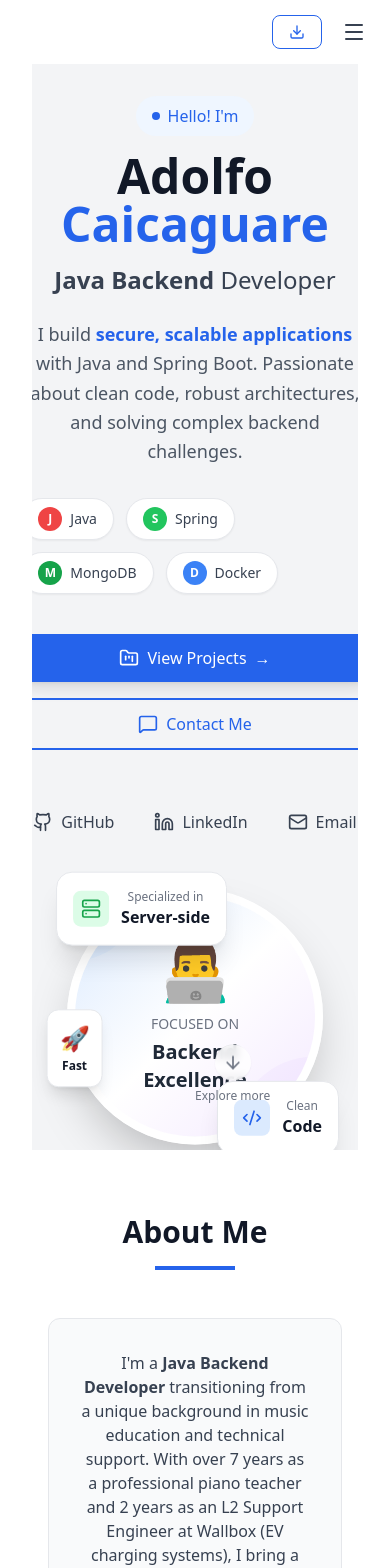
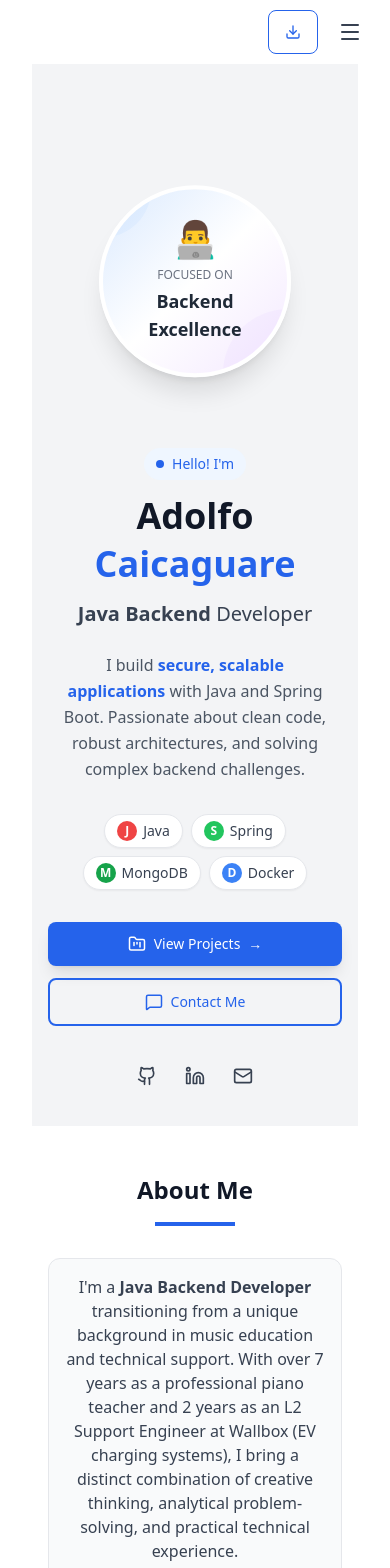
Before and after one commit to adolcc/spring-react-portfolio, a React (Vite) app: page / in a window 390 px wide. Shown: the top 1568 px of the page. Built offline with nearby package versions, Linux system fonts and the light colour scheme.

Commit message:
feat: movile adjustment

```diff
--- a/src/App.jsx
+++ b/src/App.jsx
@@ -10,7 +10,7 @@ function App() {
   return (
     <div className="min-h-screen bg-gray-100">
       <Header />
-      <main className="pt-16">
+      <main className="pt-16 md:pt-0">
         <Hero />
         <About />
         <Projects />
--- a/src/components/About.jsx
+++ b/src/components/About.jsx
@@ -2,18 +2,18 @@ import React from "react";
 
 export default function About() {
   return (
-    <section id="about" className="py-16 px-4 bg-white">
+    <section id="about" className="py-12 md:py-16 px-4 md:px-6 bg-white">
       <div className="max-w-4xl mx-auto">
         {/* Título */}
-        <div className="text-center mb-12">
-          <h2 className="text-3xl md:text-4xl font-bold text-gray-900 mb-4">
+        <div className="text-center mb-8 md:mb-12">
+          <h2 className="text-2xl md:text-4xl font-bold text-gray-900 mb-4">
             About Me
           </h2>
           <div className="w-20 h-1 bg-blue-600 mx-auto"></div>
         </div>
 
         {/* Contenido simple */}
-        <div className="bg-gray-50 rounded-xl p-8 md:p-10 border border-gray-200">
+        <div className="bg-gray-50 rounded-xl p-4 md:p-10 border border-gray-200">
           <div className="prose prose-lg max-w-none text-gray-700">
             <p className="mb-4">
               I'm a <strong>Java Backend Developer</strong> transitioning from a
--- a/src/components/Contact.jsx
+++ b/src/components/Contact.jsx
@@ -26,7 +26,7 @@ export default function Contact() {
       icon: <Linkedin size={24} />,
       title: "LinkedIn",
       value: "linkedin.com/in/yourusername",
-      href: "https://linkedin.com/in/yourusername",
+      href: "www.linkedin.com/in/adolfo-caicaguare",
       description: "Professional profile & experience",
       color: "from-blue-600 to-blue-800",
       buttonText: "Connect",
@@ -35,7 +35,7 @@ export default function Contact() {
       icon: <Github size={24} />,
       title: "GitHub",
       value: "github.com/yourusername",
-      href: "https://github.com/yourusername",
+      href: "https://github.com/adolcc",
       description: "Projects & code repositories",
       color: "from-gray-800 to-gray-900",
       buttonText: "View Code",
@@ -75,7 +75,7 @@ export default function Contact() {
         </div>
 
         {/* Main Contact Cards */}
-        <div className="grid md:grid-cols-3 gap-8 mb-16">
+        <div className="grid grid-cols-1 md:grid-cols-3 gap-4 mb-12">
           {contactInfo.map((contact, index) => (
             <div
               key={index}
@@ -120,7 +120,7 @@ export default function Contact() {
         </div>
 
         {/* Quick Info & CV Download */}
-        <div className="grid lg:grid-cols-3 gap-8">
+        <div className="grid grid-cols-1 lg:grid-cols-3 gap-4">
           {/* Quick Info */}
           <div className="lg:col-span-2">
             <div className="bg-gray-800 rounded-2xl p-8 h-full">
--- a/src/components/Header.jsx
+++ b/src/components/Header.jsx
@@ -63,7 +63,7 @@ export default function Header() {
               <a
                 key={item.name}
                 href={item.href}
-                className="flex items-center gap-2 px-4 py-2 text-gray-700 hover:text-blue-600 hover:bg-blue-50 rounded-lg transition-all duration-200 font-medium text-sm"
+                className="flex items-center gap-1 px-3 py-2 text-gray-700 hover:text-blue-600 hover:bg-blue-50 rounded-lg transition-all duration-200 font-medium text-sm"
               >
                 {item.icon}
                 <span>{item.name}</span>
--- a/src/components/Hero.jsx
+++ b/src/components/Hero.jsx
@@ -20,7 +20,7 @@ export default function Hero() {
     },
     {
       icon: <Linkedin size={20} />,
-      href: "https://linkedin.com/in/yourusername",
+      href: "https://github.com/adolcc",
       label: "LinkedIn",
     },
     {
@@ -40,20 +40,20 @@ export default function Hero() {
   return (
     <section
       id="home"
-      className="min-h-screen flex flex-col justify-center relative overflow-hidden px-4"
+      className="min-h-screen flex flex-col justify-center relative overflow-hidden px-4 pt-16 md:pt-0"
     >
       {/* Background gradient */}
       <div className="absolute inset-0 bg-gradient-to-br from-blue-50 via-white to-gray-50 -z-10"></div>
 
-      {/* Animated blobs */}
+      {/* Animated blobs - Reducir en móvil */}
       <div className="absolute inset-0 -z-10 opacity-10">
-        <div className="absolute top-20 left-10 w-72 h-72 bg-blue-300 rounded-full mix-blend-multiply filter blur-xl opacity-70 animate-blob"></div>
-        <div className="absolute top-40 right-10 w-72 h-72 bg-amber-300 rounded-full mix-blend-multiply filter blur-xl opacity-70 animate-blob animation-delay-2000"></div>
-        <div className="absolute -bottom-8 left-20 w-72 h-72 bg-purple-300 rounded-full mix-blend-multiply filter blur-xl opacity-70 animate-blob animation-delay-4000"></div>
+        <div className="absolute top-20 left-4 w-48 h-48 md:w-72 md:h-72 bg-blue-300 rounded-full mix-blend-multiply filter blur-xl opacity-70 animate-blob"></div>
+        <div className="absolute top-40 right-4 w-48 h-48 md:w-72 md:h-72 bg-amber-300 rounded-full mix-blend-multiply filter blur-xl opacity-70 animate-blob animation-delay-2000"></div>
+        <div className="absolute -bottom-8 left-10 w-48 h-48 md:w-72 md:h-72 bg-purple-300 rounded-full mix-blend-multiply filter blur-xl opacity-70 animate-blob animation-delay-4000"></div>
       </div>
 
-      {/* Floating tech icons */}
-      <div className="absolute inset-0 -z-10 overflow-hidden">
+      {/* Floating tech icons - Ocultar algunos en móvil */}
+      <div className="hidden md:block absolute inset-0 -z-10 overflow-hidden">
         <div className="absolute top-1/4 left-1/4 animate-float-slow">
           <Code2 className="text-blue-200/30" size={40} />
         </div>
@@ -65,32 +65,32 @@ export default function Hero() {
         </div>
       </div>
 
-      <div className="max-w-7xl mx-auto w-full">
-        <div className="flex flex-col lg:flex-row items-center justify-between gap-12 lg:gap-20">
-          {/* Text content */}
-          <div className="lg:w-1/2 text-center lg:text-left">
+      <div className="max-w-7xl mx-auto w-full py-8 md:py-0">
+        <div className="flex flex-col lg:flex-row items-center justify-between gap-8 lg:gap-20">
+          {/* Text content - Orden primero en móvil */}
+          <div className="w-full lg:w-1/2 text-center lg:text-left order-2 lg:order-1">
             {/* Greeting */}
-            <div className="inline-flex items-center gap-2 text-blue-600 font-medium mb-4 animate-fade-in px-4 py-2 bg-blue-50 rounded-full">
+            <div className="inline-flex items-center gap-2 text-blue-600 font-medium mb-4 animate-fade-in px-3 py-1.5 bg-blue-50 rounded-full text-sm md:text-base">
               <div className="w-2 h-2 bg-blue-600 rounded-full"></div>
               Hello! I'm
             </div>
 
-            {/* Name */}
-            <h1 className="text-5xl md:text-7xl lg:text-8xl font-bold text-gray-900 mb-4 animate-slide-up">
+            {/* Name - Texto más pequeño en móvil */}
+            <h1 className="text-4xl md:text-5xl lg:text-7xl font-bold text-gray-900 mb-4 animate-slide-up">
               Adolfo
-              <span className="block text-blue-600">Caicaguare</span>
+              <span className="block text-blue-600 mt-2">Caicaguare</span>
             </h1>
 
             {/* Title */}
             <div className="flex items-center justify-center lg:justify-start gap-3 mb-6 animate-fade-in-delay">
-              <div className="hidden sm:block w-12 h-1 bg-blue-600 rounded-full"></div>
-              <h2 className="text-2xl md:text-3xl text-gray-700">
+              <div className="hidden md:block w-8 lg:w-12 h-1 bg-blue-600 rounded-full"></div>
+              <h2 className="text-xl md:text-2xl lg:text-3xl text-gray-700">
                 <span className="font-semibold">Java Backend</span> Developer
               </h2>
             </div>
 
             {/* Description */}
-            <p className="text-lg md:text-xl text-gray-600 max-w-2xl mb-8 animate-fade-in-delay-2 leading-relaxed">
+            <p className="text-base md:text-lg lg:text-xl text-gray-600 max-w-2xl mb-8 animate-fade-in-delay-2 leading-relaxed px-2 md:px-0">
               I build{" "}
               <span className="font-semibold text-blue-600">
                 secure, scalable applications
@@ -99,15 +99,15 @@ export default function Hero() {
               architectures, and solving complex backend challenges.
             </p>
 
-            {/* Tech badges */}
-            <div className="flex flex-wrap gap-3 mb-10 animate-fade-in-delay-2">
+            {/* Tech badges - Ajustar tamaño */}
+            <div className="flex flex-wrap gap-2 mb-8 animate-fade-in-delay-2 justify-center lg:justify-start">
               {techBadges.map((badge, index) => (
                 <div
                   key={index}
-                  className="flex items-center gap-2 px-4 py-2 bg-white border border-gray-200 rounded-full shadow-sm"
+                  className="flex items-center gap-1.5 px-3 py-1.5 bg-white border border-gray-200 rounded-full shadow-sm"
                 >
                   <div
-                    className={`w-6 h-6 ${badge.color} rounded-full flex items-center justify-center`}
+                    className={`w-5 h-5 ${badge.color} rounded-full flex items-center justify-center`}
                   >
                     <span className="text-white text-xs font-bold">
                       {badge.icon}
@@ -120,13 +120,13 @@ export default function Hero() {
               ))}
             </div>
 
-            {/* Action buttons */}
-            <div className="flex flex-col sm:flex-row gap-4 mb-12 animate-fade-in-delay-3">
+            {/* Action buttons - Stack vertical en móvil */}
+            <div className="flex flex-col sm:flex-row gap-3 mb-8 animate-fade-in-delay-3">
               <a
                 href="#projects"
-                className="group flex-1 sm:flex-initial flex items-center justify-center gap-2 px-8 py-3 bg-blue-600 text-white font-medium rounded-lg hover:bg-blue-700 transition-all duration-300 shadow-lg hover:shadow-xl"
+                className="group flex items-center justify-center gap-2 px-6 py-3 bg-blue-600 text-white font-medium rounded-lg hover:bg-blue-700 transition-all duration-300 shadow-lg hover:shadow-xl text-sm md:text-base"
               >
-                <FolderKanban size={20} />
+                <FolderKanban size={18} />
                 View Projects
                 <span className="group-hover:translate-x-1 transition-transform">
                   →
@@ -134,84 +134,92 @@ export default function Hero() {
               </a>
               <a
                 href="#contact"
-                className="group flex-1 sm:flex-initial flex items-center justify-center gap-2 px-8 py-3 border-2 border-blue-600 text-blue-600 font-medium rounded-lg hover:bg-blue-50 transition-all duration-300"
+                className="group flex items-center justify-center gap-2 px-6 py-3 border-2 border-blue-600 text-blue-600 font-medium rounded-lg hover:bg-blue-50 transition-all duration-300 text-sm md:text-base"
               >
-                <MessageSquare size={20} />
+                <MessageSquare size={18} />
                 Contact Me
               </a>
             </div>
 
-            {/* Social links */}
-            <div className="flex items-center justify-center lg:justify-start gap-4 animate-fade-in-delay-4">
+            {/* Social links - Más compacto en móvil */}
+            <div className="flex items-center justify-center lg:justify-start gap-3 animate-fade-in-delay-4">
               {socialLinks.map((link, index) => (
                 <a
                   key={index}
                   href={link.href}
                   target="_blank"
                   rel="noopener noreferrer"
-                  className="group flex items-center gap-2 text-gray-700 hover:text-blue-600 transition-colors duration-200 p-3 hover:bg-blue-50 rounded-xl"
+                  className="group flex items-center gap-1.5 text-gray-700 hover:text-blue-600 transition-colors duration-200 p-2 hover:bg-blue-50 rounded-lg text-sm"
                   aria-label={link.label}
                 >
                   <div className="group-hover:scale-110 transition-transform">
                     {link.icon}
                   </div>
-                  <span className="font-medium">{link.label}</span>
+                  <span className="font-medium hidden sm:inline">
+                    {link.label}
+                  </span>
                 </a>
               ))}
             </div>
           </div>
 
-          {/* Avatar/Visual section */}
-          <div className="lg:w-1/2 flex justify-center animate-float">
+          {/* Avatar/Visual section - Orden primero en móvil */}
+          <div className="w-full lg:w-1/2 flex justify-center animate-float order-1 lg:order-2 mb-8 lg:mb-0">
             <div className="relative">
-              {/* Main avatar circle */}
-              <div className="relative w-64 h-64 md:w-80 md:h-80 lg:w-96 lg:h-96 bg-gradient-to-br from-blue-100 via-white to-purple-100 rounded-full overflow-hidden shadow-2xl border-8 border-white">
+              {/* Main avatar circle - Más pequeño en móvil */}
+              <div className="relative w-48 h-48 sm:w-56 sm:h-56 md:w-72 md:h-72 lg:w-96 lg:h-96 bg-gradient-to-br from-blue-100 via-white to-purple-100 rounded-full overflow-hidden shadow-xl md:shadow-2xl border-4 md:border-8 border-white">
                 {/* Animated background pattern */}
                 <div className="absolute inset-0 opacity-10">
-                  <div className="absolute top-0 left-0 w-32 h-32 bg-blue-300 rounded-full -translate-x-1/2 -translate-y-1/2"></div>
-                  <div className="absolute bottom-0 right-0 w-40 h-40 bg-purple-300 rounded-full translate-x-1/2 translate-y-1/2"></div>
+                  <div className="absolute top-0 left-0 w-24 h-24 md:w-32 md:h-32 bg-blue-300 rounded-full -translate-x-1/2 -translate-y-1/2"></div>
+                  <div className="absolute bottom-0 right-0 w-32 h-32 md:w-40 md:h-40 bg-purple-300 rounded-full translate-x-1/2 translate-y-1/2"></div>
                 </div>
 
                 {/* Center content */}
-                <div className="absolute inset-0 flex flex-col items-center justify-center p-8">
-                  <div className="text-6xl md:text-8xl mb-4">👨‍💻</div>
+                <div className="absolute inset-0 flex flex-col items-center justify-center p-6 md:p-8">
+                  <div className="text-4xl md:text-6xl lg:text-8xl mb-2 md:mb-4">
+                    👨‍💻
+                  </div>
                   <div className="text-center">
-                    <div className="text-sm text-gray-500 mb-1">FOCUSED ON</div>
-                    <div className="text-xl font-bold text-gray-800">
+                    <div className="text-xs md:text-sm text-gray-500 mb-1">
+                      FOCUSED ON
+                    </div>
+                    <div className="text-lg md:text-xl font-bold text-gray-800">
                       Backend Excellence
                     </div>
                   </div>
                 </div>
               </div>
 
-              {/* Floating badges */}
-              <div className="absolute -top-2 -left-2 bg-white p-4 rounded-2xl shadow-xl border animate-float-slower">
-                <div className="flex items-center gap-3">
-                  <div className="p-2 bg-green-100 rounded-lg">
-                    <Server className="text-green-600" size={20} />
+              {/* Floating badges - Ocultar o ajustar en móvil */}
+              <div className="hidden sm:block absolute -top-2 -left-2 bg-white p-3 md:p-4 rounded-2xl shadow-xl border animate-float-slower">
+                <div className="flex items-center gap-2 md:gap-3">
+                  <div className="p-1.5 md:p-2 bg-green-100 rounded-lg">
+                    <Server className="text-green-600" size={16} />
                   </div>
                   <div>
                     <div className="text-xs text-gray-500">Specialized in</div>
-                    <div className="font-bold text-gray-900">Server-side</div>
+                    <div className="text-sm font-bold text-gray-900">
+                      Server-side
+                    </div>
                   </div>
                 </div>
               </div>
 
-              <div className="absolute -bottom-4 -right-4 bg-white p-4 rounded-2xl shadow-xl border animate-float">
-                <div className="flex items-center gap-3">
-                  <div className="p-2 bg-blue-100 rounded-lg">
-                    <Code2 className="text-blue-600" size={20} />
+              <div className="hidden sm:block absolute -bottom-4 -right-4 bg-white p-3 md:p-4 rounded-2xl shadow-xl border animate-float">
+                <div className="flex items-center gap-2 md:gap-3">
+                  <div className="p-1.5 md:p-2 bg-blue-100 rounded-lg">
+                    <Code2 className="text-blue-600" size={16} />
                   </div>
                   <div>
                     <div className="text-xs text-gray-500">Clean</div>
-                    <div className="font-bold text-gray-900">Code</div>
+                    <div className="text-sm font-bold text-gray-900">Code</div>
                   </div>
                 </div>
               </div>
 
-              <div className="absolute top-1/2 -left-6 bg-white p-3 rounded-xl shadow-lg border animate-float-delayed">
+              <div className="hidden sm:block absolute top-1/2 -left-4 bg-white p-2 rounded-xl shadow-lg border animate-float-delayed">
                 <div className="text-center">
-                  <div className="text-2xl">🚀</div>
+                  <div className="text-xl">🚀</div>
                   <div className="text-xs font-bold text-gray-900 mt-1">
                     Fast
                   </div>
@@ -222,8 +230,8 @@ export default function Hero() {
         </div>
       </div>
 
-      {/* Scroll indicator */}
-      <div className="absolute bottom-8 left-1/2 transform -translate-x-1/2 animate-bounce">
+      {/* Scroll indicator - Solo en desktop */}
+      <div className="hidden md:block absolute bottom-8 left-1/2 transform -translate-x-1/2 animate-bounce">
         <a
           href="#about"
           className="flex flex-col items-center text-gray-500 hover:text-blue-600 transition-colors group"
--- a/src/components/Projects.jsx
+++ b/src/components/Projects.jsx
@@ -46,7 +46,7 @@ export default function Projects() {
         </div>
 
         {/* Projects Grid */}
-        <div className="grid md:grid-cols-2 lg:grid-cols-3 gap-8 mb-16">
+        <div className="grid grid-cols-1 md:grid-cols-2 lg:grid-cols-3 gap-6 mb-16">
           {projects.map((project) => (
             <ProjectCard key={project.id} project={project} />
           ))}
--- a/src/index.css
+++ b/src/index.css
@@ -133,3 +133,32 @@
   animation: float-delayed 7s ease-in-out infinite;
   animation-delay: 2s;
 }
+
+/* Mejoras para móvil */
+@media (max-width: 768px) {
+  .animate-float,
+  .animate-float-slow,
+  .animate-float-slower,
+  .animate-float-delayed {
+    animation-duration: 4s;
+  }
+
+  .animate-blob {
+    animation-duration: 10s;
+  }
+}
+
+/* Mejorar tap targets en móvil */
+@media (max-width: 640px) {
+  button,
+  a[role="button"] {
+    min-height: 44px;
+    min-width: 44px;
+  }
+}
+
+/* Smooth scrolling */
+html {
+  scroll-behavior: smooth;
+  -webkit-tap-highlight-color: transparent;
+}
```
Also changed, not shown: src/components/ProjectCard.jsx (+48 -42 lines), src/components/TechStack.jsx (+4 -4 lines).
